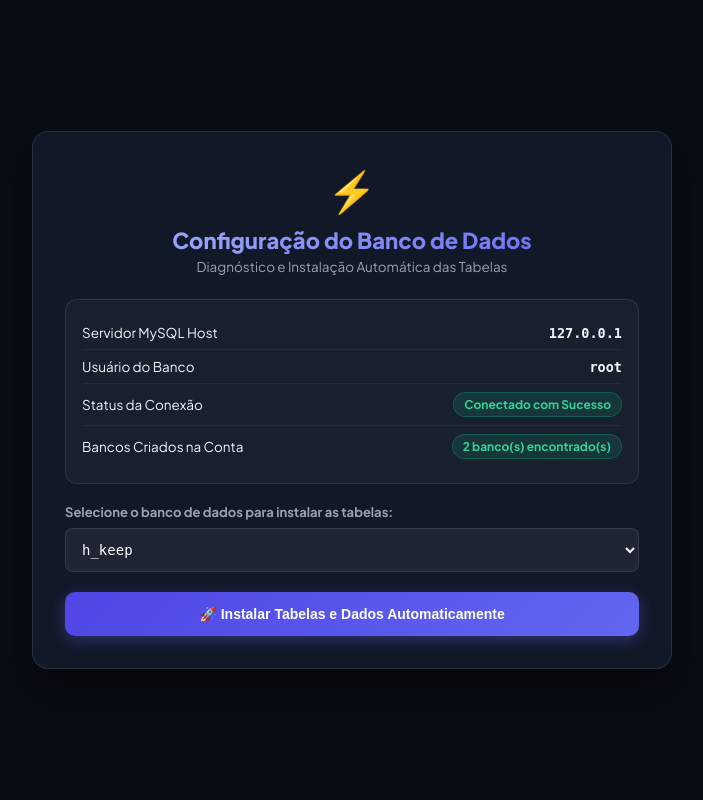
After one commit to Vitor-Bazzo/mvm-estoque, a PHP site: page /mvm/instalar.php in a window 1280 px wide. The commit adds this page. Shown: the whole page, without its empty margins (288-991 px from the left). Run offline with PHP 8.4, Linux system fonts and the light colour scheme; some libraries are stand-ins or nearby versions.

Commit message:
feat(cloud): configuracao de producao automatica para mvmcontrol.wuaze.com e assistente instalar.php

```diff
--- /dev/null
+++ b/instalar.php
@@ -0,0 +1,336 @@
+<?php
+/**
+ * Assistente de Instalação e Diagnóstico Automático do Banco de Dados
+ * Sistema MVM Estoque - Suporte InfinityFree e Localhost
+ */
+
+header('Content-Type: text/html; charset=UTF-8');
+
+$host = 'sql311.infinityfree.com';
+$user = 'if0_42798246';
+$pass = 'DA3oa2pkLHi';
+
+// Detecta se está rodando localmente no XAMPP ou na nuvem
+$hostServidor = $_SERVER['HTTP_HOST'] ?? '';
+$isLocal = empty($hostServidor) || in_array(explode(':', $hostServidor)[0], ['localhost', '127.0.0.1']);
+
+if ($isLocal) {
+    $host = '127.0.0.1';
+    $user = 'root';
+    $pass = '';
+}
+
+// 1. Tenta conectar ao servidor MySQL sem especificar banco para listar os bancos existentes
+$conexaoInicial = null;
+$erroConexao = '';
+try {
+    $conexaoInicial = @mysqli_connect($host, $user, $pass, null, 3306);
+} catch (Throwable $e) {
+    $erroConexao = $e->getMessage();
+}
+
+// 2. Se falhar, tenta com o host local ou verifica
+$bancosDisponiveis = [];
+if ($conexaoInicial) {
+    $res = @mysqli_query($conexaoInicial, "SHOW DATABASES");
+    if ($res) {
+        while ($row = mysqli_fetch_row($res)) {
+            // Ignora bancos de sistema
+            if (!in_array($row[0], ['information_schema', 'performance_schema', 'mysql', 'sys'])) {
+                $bancosDisponiveis[] = $row[0];
+            }
+        }
+    }
+}
+
+// 3. Processa Ação de Instalação Automática
+$acao = $_POST['acao'] ?? $_GET['acao'] ?? '';
+$bancoSelecionado = $_POST['banco'] ?? $_GET['banco'] ?? ($bancosDisponiveis[0] ?? '');
+$relatorioInstalacao = [];
+$sucessoTotal = false;
+
+if ($acao === 'instalar' && !empty($bancoSelecionado) && $conexaoInicial) {
+    if (@mysqli_select_db($conexaoInicial, $bancoSelecionado)) {
+        mysqli_set_charset($conexaoInicial, 'utf8mb4');
+
+        $caminhoSql = __DIR__ . '/sql/bdmvm_hospedagem_nuvem.sql';
+        if (file_exists($caminhoSql)) {
+            $conteudoSql = file_get_contents($caminhoSql);
+
+            // Desativa temporariamente chaves estrangeiras para importação limpa
+            @mysqli_query($conexaoInicial, "SET FOREIGN_KEY_CHECKS = 0");
+
+            // Divide as queries por delimitador ;
+            // Remove comentários de linha e divide
+            $queries = [];
+            $linhas = explode("\n", $conteudoSql);
+            $buffer = '';
+            foreach ($linhas as $linha) {
+                $linhaTrim = trim($linha);
+                if (empty($linhaTrim) || strpos($linhaTrim, '--') === 0 || strpos($linhaTrim, '/*') === 0) {
+                    continue;
+                }
+                $buffer .= $linha . "\n";
+                if (substr($linhaTrim, -1) === ';') {
+                    $queries[] = $buffer;
+                    $buffer = '';
+                }
+            }
+            if (!empty(trim($buffer))) {
+                $queries[] = $buffer;
+            }
+
+            $executadas = 0;
+            $erros = 0;
+            foreach ($queries as $q) {
+                $q = trim($q);
+                if (empty($q)) continue;
+                try {
+                    if (@mysqli_query($conexaoInicial, $q)) {
+                        $executadas++;
+                    } else {
+                        $erros++;
+                    }
+                } catch (Throwable $e) {
+                    $erros++;
+                }
+            }
+
+            @mysqli_query($conexaoInicial, "SET FOREIGN_KEY_CHECKS = 1");
+
+            // Atualiza conexao_producao.php se estiver na nuvem
+            if (!$isLocal) {
+                $novoConteudo = "<?php\n/**\n * Configuração de Conexão com o Banco de Dados do InfinityFree\n */\ndefine('DB_HOST', '$host');\ndefine('DB_USER', '$user');\ndefine('DB_PASS', '$pass');\ndefine('DB_NAME', '$bancoSelecionado');\ndefine('DB_PORT', 3306);\n";
+                @file_put_contents(__DIR__ . '/config/conexao_producao.php', $novoConteudo);
+            }
+
+            // Confere tabelas criadas
+            $tabelasCriadas = [];
+            $resT = @mysqli_query($conexaoInicial, "SHOW TABLES");
+            if ($resT) {
+                while ($r = mysqli_fetch_row($resT)) {
+                    $tabelasCriadas[] = $r[0];
+                }
+            }
+
+            $relatorioInstalacao = [
+                'banco' => $bancoSelecionado,
+                'queries_executadas' => $executadas,
+                'tabelas' => $tabelasCriadas
+            ];
+
+            if (in_array('usuario', $tabelasCriadas) && in_array('produto', $tabelasCriadas)) {
+                $sucessoTotal = true;
+            }
+        } else {
+            $erroInstalacao = "Arquivo sql/bdmvm_hospedagem_nuvem.sql não foi encontrado no servidor.";
+        }
+    }
+}
+?>
+<!DOCTYPE html>
+<html lang="pt-BR">
+<head>
+    <meta charset="UTF-8">
+    <meta name="viewport" content="width=device-width, initial-scale=1.0">
+    <title>Instalador & Diagnóstico de Banco de Dados • MVM Estoque</title>
+    <link rel="preconnect" href="https://fonts.googleapis.com">
+    <link href="https://fonts.googleapis.com/css2?family=Plus+Jakarta+Sans:wght@400;500;600;700;800&display=swap" rel="stylesheet">
+    <style>
+        :root {
+            --bg: #090d16;
+            --card: #111827;
+            --border: rgba(255, 255, 255, 0.1);
+            --text: #f3f4f6;
+            --muted: #9ca3af;
+            --primary: #6366f1;
+            --success: #10b981;
+            --danger: #ef4444;
+            --warning: #f59e0b;
+        }
+        * { box-sizing: border-box; margin: 0; padding: 0; }
+        body {
+            font-family: 'Plus Jakarta Sans', sans-serif;
+            background: var(--bg);
+            color: var(--text);
+            min-height: 100vh;
+            display: flex;
+            align-items: center;
+            justify-content: center;
+            padding: 24px;
+        }
+        .container {
+            width: 100%;
+            max-width: 640px;
+            background: var(--card);
+            border: 1px solid var(--border);
+            border-radius: 16px;
+            padding: 32px;
+            box-shadow: 0 20px 40px rgba(0,0,0,0.5);
+        }
+        .header {
+            text-align: center;
+            margin-bottom: 24px;
+        }
+        .header h1 {
+            font-size: 22px;
+            font-weight: 800;
+            margin-top: 10px;
+            background: linear-gradient(135deg, #a5b4fc, #6366f1);
+            -webkit-background-clip: text;
+            -webkit-text-fill-color: transparent;
+        }
+        .header p {
+            color: var(--muted);
+            font-size: 13.5px;
+            margin-top: 4px;
+        }
+        .status-card {
+            background: rgba(255, 255, 255, 0.03);
+            border: 1px solid var(--border);
+            border-radius: 12px;
+            padding: 16px;
+            margin-bottom: 20px;
+        }
+        .status-row {
+            display: flex;
+            justify-content: space-between;
+            align-items: center;
+            padding: 8px 0;
+            border-bottom: 1px solid rgba(255,255,255,0.05);
+            font-size: 13.5px;
+        }
+        .status-row:last-child { border-bottom: none; }
+        .badge {
+            padding: 4px 10px;
+            border-radius: 20px;
+            font-size: 12px;
+            font-weight: 700;
+        }
+        .badge-success { background: rgba(16, 185, 129, 0.15); color: #34d399; border: 1px solid rgba(16, 185, 129, 0.3); }
+        .badge-danger { background: rgba(239, 68, 68, 0.15); color: #f87171; border: 1px solid rgba(239, 68, 68, 0.3); }
+        .badge-warning { background: rgba(245, 158, 11, 0.15); color: #fbbf24; border: 1px solid rgba(245, 158, 11, 0.3); }
+        .btn-action {
+            display: block;
+            width: 100%;
+            background: linear-gradient(135deg, #4f46e5, #6366f1);
+            color: #ffffff;
+            font-size: 14px;
+            font-weight: 700;
+            padding: 14px 20px;
+            border: none;
+            border-radius: 10px;
+            cursor: pointer;
+            text-align: center;
+            text-decoration: none;
+            transition: all 0.2s;
+            box-shadow: 0 4px 15px rgba(99, 102, 241, 0.35);
+        }
+        .btn-action:hover {
+            transform: translateY(-2px);
+            box-shadow: 0 6px 20px rgba(99, 102, 241, 0.5);
+        }
+        .instructions {
+            background: rgba(245, 158, 11, 0.08);
+            border: 1px dashed rgba(245, 158, 11, 0.35);
+            border-radius: 10px;
+            padding: 16px;
+            margin-top: 18px;
+            font-size: 13px;
+            color: #fbbf24;
+            line-height: 1.6;
+        }
+        .instructions ol { margin-left: 20px; margin-top: 8px; }
+    </style>
+</head>
+<body>
+    <div class="container">
+        <div class="header">
+            <div style="font-size: 40px;">⚡</div>
+            <h1>Configuração do Banco de Dados</h1>
+            <p>Diagnóstico e Instalação Automática das Tabelas</p>
+        </div>
+
+        <?php if ($sucessoTotal): ?>
+            <div style="text-align: center; padding: 20px 0;">
+                <div style="font-size: 48px; margin-bottom: 12px;">🎉</div>
+                <h2 style="color: var(--success); font-size: 20px; margin-bottom: 8px;">Banco de Dados Instalado com Sucesso!</h2>
+                <p style="color: var(--muted); font-size: 14px; margin-bottom: 20px;">
+                    Todas as <strong><?= count($relatorioInstalacao['tabelas']) ?> tabelas</strong> foram criadas no banco <strong><?= htmlspecialchars($relatorioInstalacao['banco']) ?></strong> e o usuário administrador padrão já está pronto para uso.
+                </p>
+                <div class="status-card" style="text-align: left;">
+                    <div class="status-row"><span>Tabelas Criadas</span><strong><?= implode(', ', $relatorioInstalacao['tabelas']) ?></strong></div>
+                    <div class="status-row"><span>Usuário Padrão</span><strong>admin</strong></div>
+                    <div class="status-row"><span>Senha Padrão</span><strong>123</strong></div>
+                </div>
+                <a href="index.php" class="btn-action">Acessar o Sistema MVM Estoque &rarr;</a>
+            </div>
+
+        <?php else: ?>
+
+            <div class="status-card">
+                <div class="status-row">
+                    <span>Servidor MySQL Host</span>
+                    <strong style="font-family: monospace;"><?= htmlspecialchars($host) ?></strong>
+                </div>
+                <div class="status-row">
+                    <span>Usuário do Banco</span>
+                    <strong style="font-family: monospace;"><?= htmlspecialchars($user) ?></strong>
+                </div>
+                <div class="status-row">
+                    <span>Status da Conexão</span>
+                    <?php if ($conexaoInicial): ?>
+                        <span class="badge badge-success">Conectado com Sucesso</span>
+                    <?php else: ?>
+                        <span class="badge badge-danger">Falha na Conexão</span>
+                    <?php endif; ?>
+                </div>
+                <div class="status-row">
+                    <span>Bancos Criados na Conta</span>
+                    <?php if (!empty($bancosDisponiveis)): ?>
+                        <span class="badge badge-success"><?= count($bancosDisponiveis) ?> banco(s) encontrado(s)</span>
+                    <?php else: ?>
+                        <span class="badge badge-warning">Nenhum banco criado ainda</span>
+                    <?php endif; ?>
+                </div>
+            </div>
+
+            <?php if (!$conexaoInicial): ?>
+                <div class="instructions" style="background: rgba(239,68,68,0.1); border-color: rgba(239,68,68,0.3); color: #fca5a5;">
+                    <strong>Erro de Conexão com o Servidor MySQL:</strong><br>
+                    <?= htmlspecialchars($erroConexao ?: 'Servidor não respondeu. Verifique se o host e senha do MySQL no painel do InfinityFree estão corretos.') ?>
+                </div>
+
+            <?php elseif (empty($bancosDisponiveis)): ?>
+                <div class="instructions">
+                    <strong>⚠️ Você ainda precisa criar o banco de dados no painel do InfinityFree:</strong>
+                    <ol>
+                        <li>Acesse o seu painel: <a href="https://dash.infinityfree.com/accounts/if0_42798246" target="_blank" style="color: #60a5fa;">Painel da Conta</a>.</li>
+                        <li>Clique em <strong>Control Panel</strong> e depois em <strong>MySQL Databases</strong>.</li>
+                        <li>No campo <em>Create New Database</em>, digite <strong>bdmvm</strong> e clique em <strong>Create Database</strong>.</li>
+                        <li>Após clicar em criar, volte aqui e <a href="instalar.php" style="color: #60a5fa; font-weight: bold;">Recarregue esta Página</a>!</li>
+                    </ol>
+                </div>
+
+            <?php else: ?>
+                <form action="instalar.php" method="POST">
+                    <input type="hidden" name="acao" value="instalar">
+                    <div style="margin-bottom: 20px;">
+                        <label style="display: block; font-size: 13px; font-weight: 700; margin-bottom: 8px; color: var(--muted);">Selecione o banco de dados para instalar as tabelas:</label>
+                        <select name="banco" style="width: 100%; padding: 12px; background: rgba(255,255,255,0.06); border: 1px solid var(--border); border-radius: 8px; color: #fff; font-size: 14px; font-family: monospace;">
+                            <?php foreach ($bancosDisponiveis as $bd): ?>
+                                <option value="<?= htmlspecialchars($bd) ?>"><?= htmlspecialchars($bd) ?></option>
+                            <?php endforeach; ?>
+                        </select>
+                    </div>
+
+                    <button type="submit" class="btn-action">
+                        🚀 Instalar Tabelas e Dados Automaticamente
+                    </button>
+                </form>
+            <?php endif; ?>
+
+        <?php endif; ?>
+    </div>
+</body>
+</html>
```
Also changed, not shown: config/conexao.php (+25 -14 lines), modulos/clientes/cliente.php (+16 -3 lines), modulos/fornecedores/fornecedor.php (+16 -3 lines), modulos/movimentos/movimento.php (+39 -5 lines), modulos/produtos/produto.php (+20 -7 lines).
